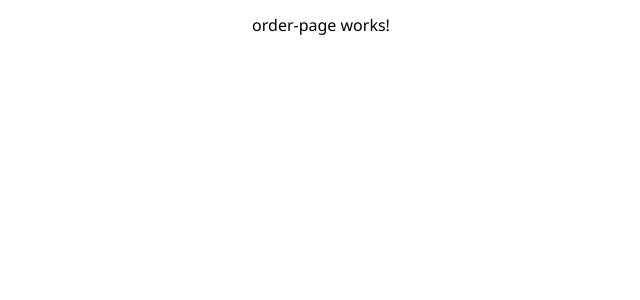
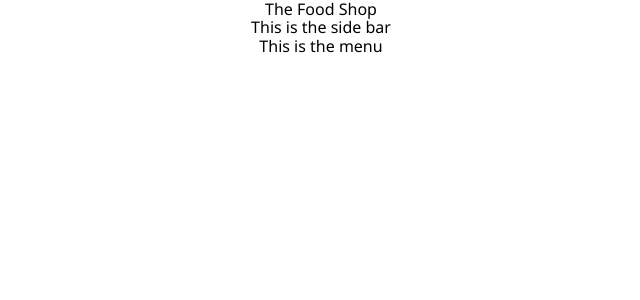
Before and after one commit to Rhu-Labs/food-order-machine, an Angular app: page /order in a window 1280 px wide. Shown: the top 300 px of the page, without its empty margins (319-959 px from the left). Built offline with nearby package versions, Linux system fonts and the light colour scheme.

Commit message:
refactored restaurantName

```diff
--- a/src/app/components/landing/landing.component.ts
+++ b/src/app/components/landing/landing.component.ts
@@ -1,6 +1,7 @@
 import { Component, OnInit } from '@angular/core';
 import { CapacityService } from 'src/app/services/capacity.service';
 import { Router } from '@angular/router';
+import { AppSettingsService } from 'src/app/services/app-settings.service';
 
 
 @Component({
@@ -9,7 +10,7 @@ import { Router } from '@angular/router';
   styleUrls: ['./landing.component.scss']
 })
 export class LandingComponent implements OnInit {
-  constructor(private capacityService: CapacityService, private router:Router)
+  constructor(private capacityService: CapacityService, private router:Router, private AppSettingService: AppSettingsService)
   {
   }
   restaurantName: string = '';
@@ -23,8 +24,8 @@ export class LandingComponent implements OnInit {
     this.currentCapacity = this.capacityService.getCapacity();
     this.capacityMessage = this.setCapacityMessage();
     this.orderIsDisabled = this.disabledButton();
-    this.restaurantName = 'The Food Shop';
-    this.welcomeDescription = 'Welcome to ThisFoodApp, the easiest and fastest way to order your favorite food. With ThisFoodApp, you can browse menus, customize your orders, pay securely, and get your food in minutes';
+    this.restaurantName = this.AppSettingService.getRestaurantName();
+    this.welcomeDescription = 'Welcome! the easiest and fastest way to order your favorite food. With ThisFoodApp, you can browse menus, customize your orders, pay securely, and get your food in minutes';
     this.beginMessage = "Let's begin!";
 
   }
--- a/src/app/components/order-page/order-page.component.html
+++ b/src/app/components/order-page/order-page.component.html
@@ -1 +1,5 @@
-<p>order-page works!</p>
+<div>
+    {{restaurantName}}
+    <div>This is the side bar</div>
+    <div>This is the menu</div>
+</div>
--- a/src/app/components/order-page/order-page.component.ts
+++ b/src/app/components/order-page/order-page.component.ts
@@ -1,10 +1,19 @@
-import { Component } from '@angular/core';
+import { Component, OnInit } from '@angular/core';
+import { AppSettingsService } from 'src/app/services/app-settings.service';
 
 @Component({
   selector: 'app-order-page',
   templateUrl: './order-page.component.html',
   styleUrls: ['./order-page.component.scss']
 })
-export class OrderPageComponent {
+export class OrderPageComponent implements OnInit {
+  constructor(private AppSettingsService: AppSettingsService)
+{}
+
+restaurantName: string = '';
+
+ngOnInit(): void {
+  this.restaurantName = this.AppSettingsService.getRestaurantName()
+}
 
 }
--- /dev/null
+++ b/src/app/services/app-settings.service.ts
@@ -0,0 +1,13 @@
+import { Injectable } from '@angular/core';
+
+@Injectable({
+  providedIn: 'root'
+})
+export class AppSettingsService {
+
+  constructor() { }
+
+  getRestaurantName(){
+    return 'The Food Shop'
+  }
+}
```
